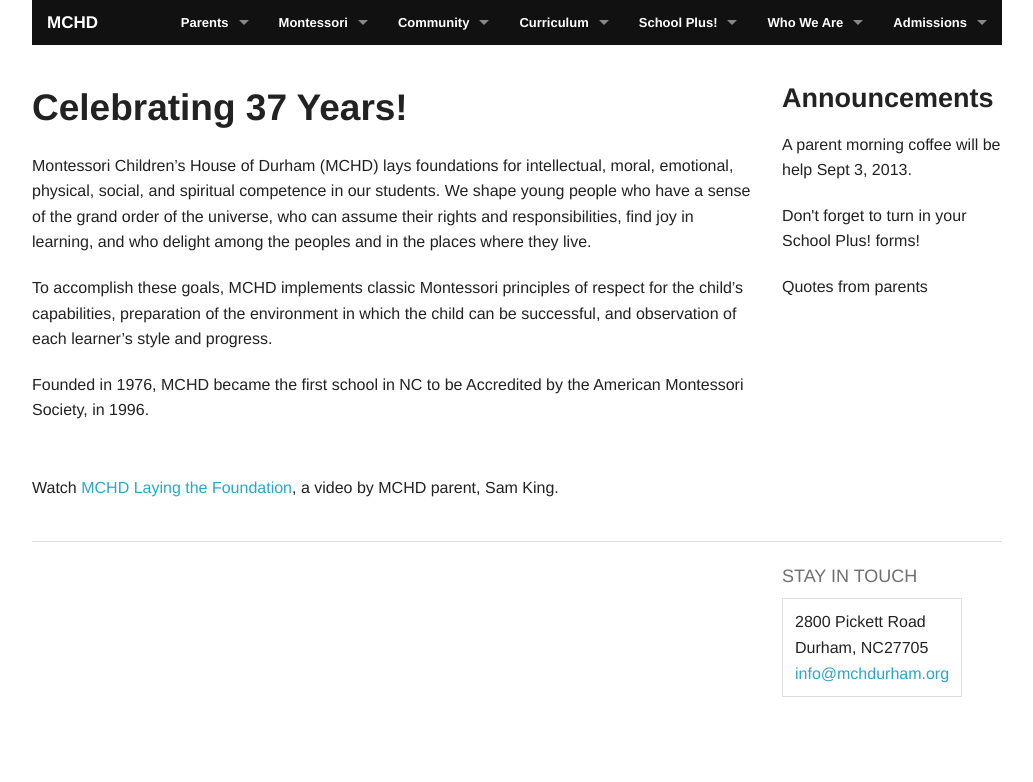
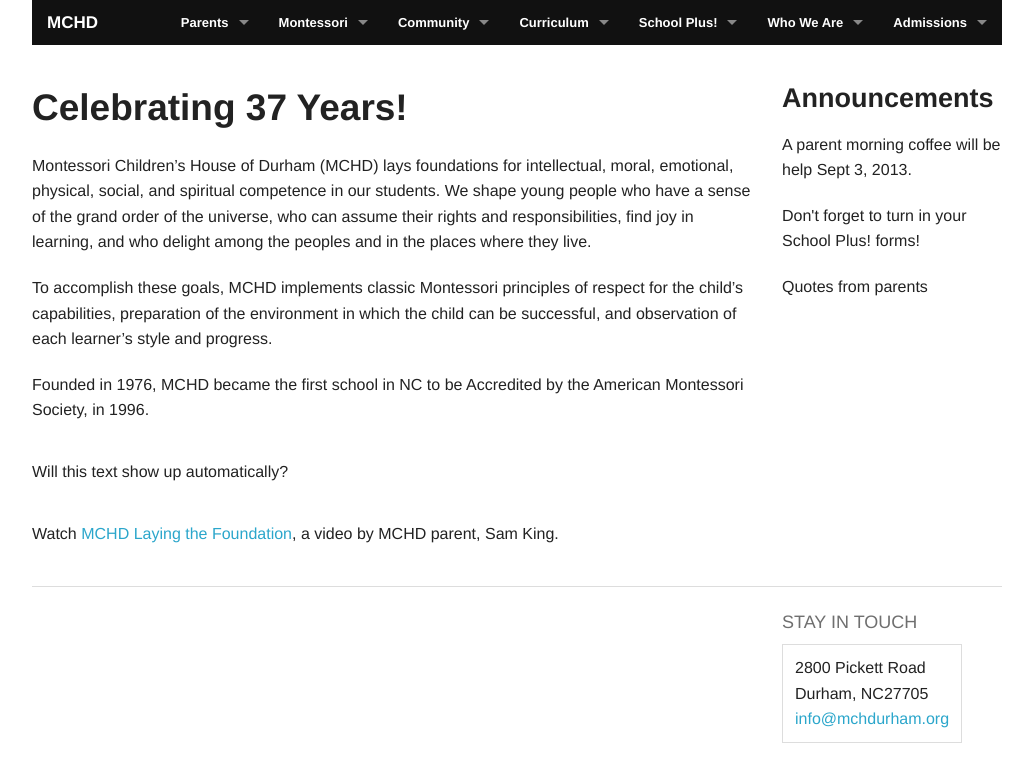
Before and after one commit to donmullen/mchdurham, a Jekyll site: the page built from index.html, in a window 1280 px wide. Shown: the top 782 px of the page, without its empty margins (123-1156 px from the left). Built offline with Jekyll 4.4.1, drawn with Linux system fonts in a browser that asks for light colours; Markdown is read by kramdown in place of the engine named in the settings.

Commit message:
Testing updating from github UI

```diff
--- a/index.html
+++ b/index.html
@@ -18,6 +18,7 @@
       <p>Founded in 1976, MCHD became the first school in NC to be
       Accredited by the American Montessori Society, in 1996.</p>
       <br/>
+      <p>Will this text show up automatically?</p>
       <br/>
       <p>Watch <a href="#" data-reveal-id="laying-the-foundation">MCHD
       Laying the Foundation</a>, a video by MCHD parent, Sam King.</p>
```
